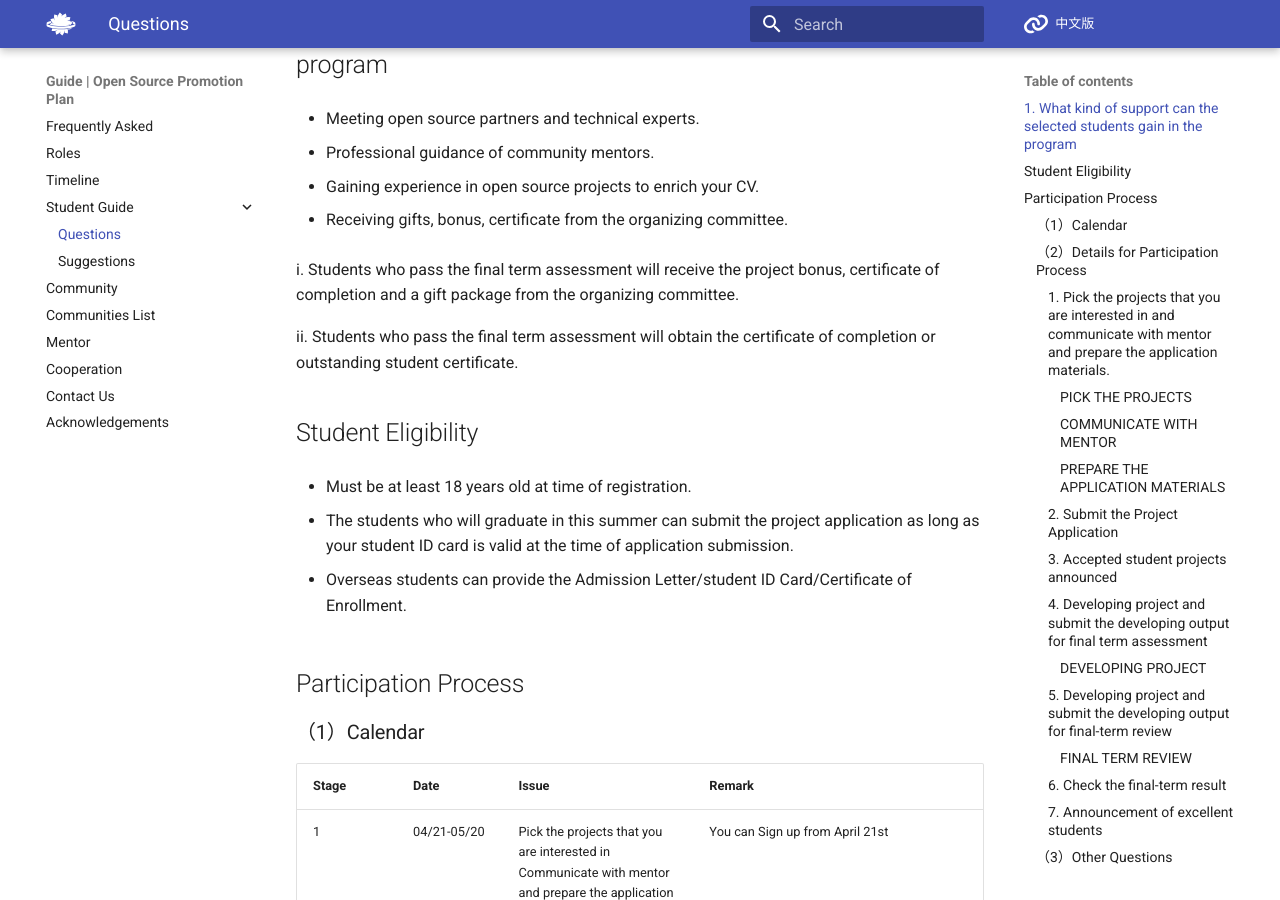
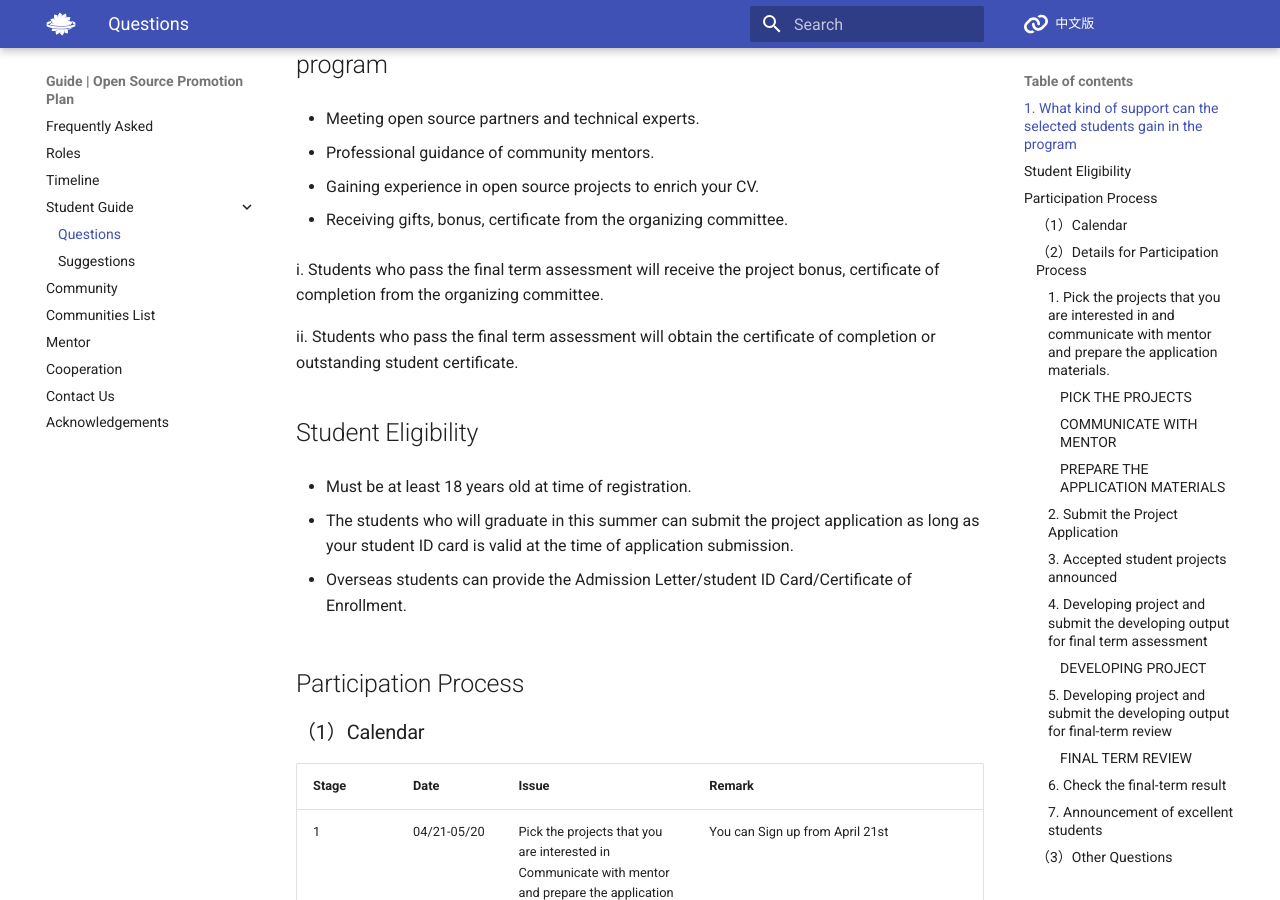
Before and after one commit to summer-ospp/help-en, an MkDocs documentation site: the page built from docs/student.md, in a window 1280 px wide and 900 px high, scrolled down 300 px. Built offline with MkDocs 1.6.1 and Material for MkDocs 9.7.7, drawn with Linux system fonts in a browser that asks for light colours; comment, search, counter and statistics services are not loaded.

Commit message:
update student help

```diff
--- a/docs/student.md
+++ b/docs/student.md
@@ -14,7 +14,7 @@ Students are required to download, sign, scan and upload a signed version of the
 
 - Receiving gifts, bonus, certificate from the organizing committee.
 
-  i. Students who pass the final term assessment will receive the project bonus, certificate of completion and a gift package from the organizing committee.
+  i. Students who pass the final term assessment will receive the project bonus, certificate of completion from the organizing committee.
 
   ii.  Students who pass the final term assessment will obtain the certificate of completion or outstanding student certificate.
 
```
